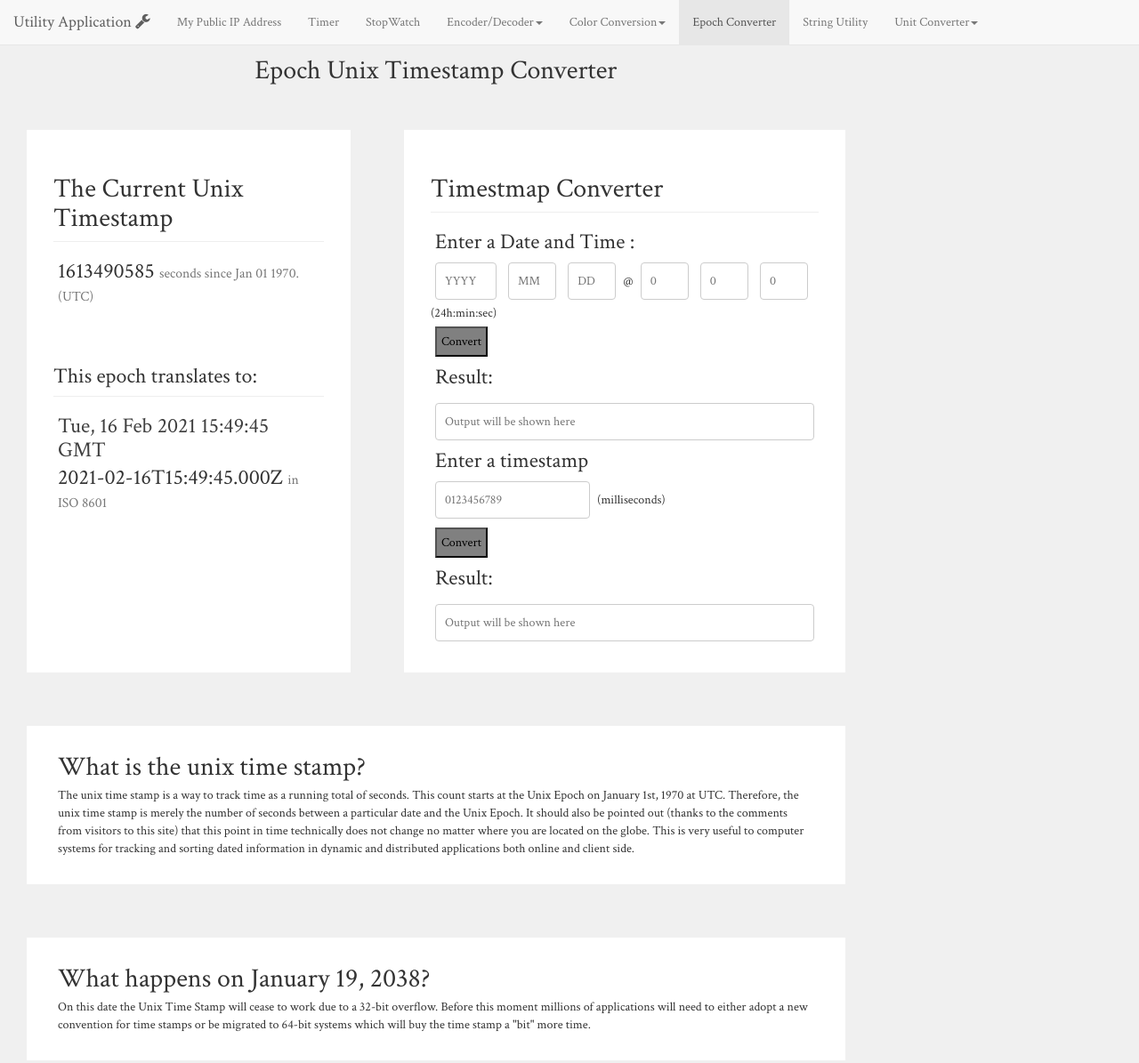
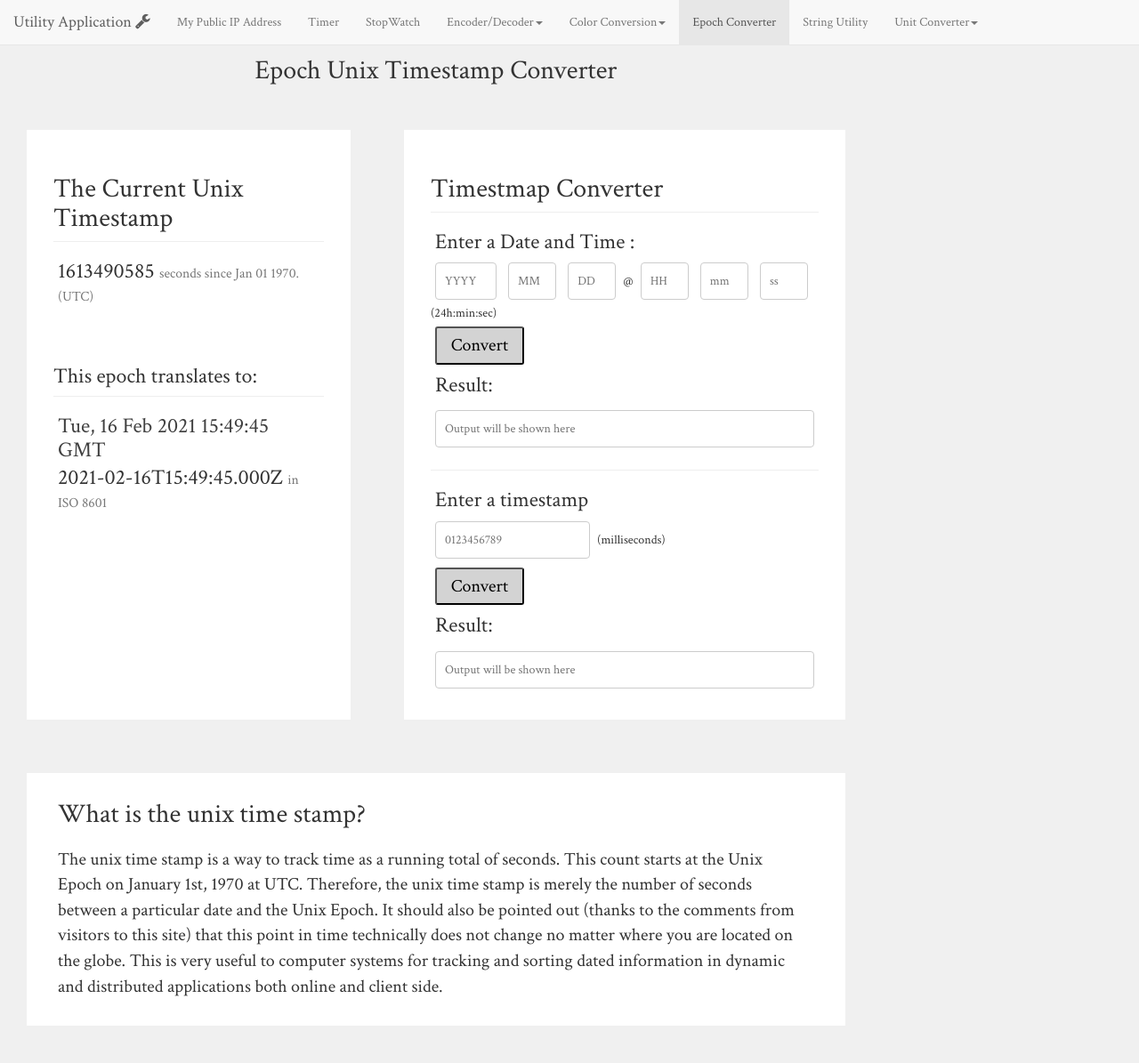
Before and after one commit to aangupta/TimeConverter, a website: page index.html in a window 1280 px wide. Shown: the top 1195 px of the page at 89% size. Drawn offline with nearby package versions, Linux system fonts and the light colour scheme.

Commit message:
Modified the styling of buttons and paragraph

```diff
--- a/index.html
+++ b/index.html
@@ -83,7 +83,7 @@
 
     <section class="wrapper">
         <section class ="wrapper-left">
-            <h2 style ="margin: 2rem;">Epoch Unix Timestamp Converter</h2>
+            <h2 style ="margin: 2rem; text-align: center;">Epoch Unix Timestamp Converter</h2>
             <div class ="wrapper-left-top">
                 <div class="box">
                     <div class="box-content" style="min-height: 300px;">
@@ -114,9 +114,9 @@
                                 <input type ="text" id ="month" placeholder="MM"maxlength="2" size="2">
                                 <input type ="text" id ="date" placeholder="DD" maxlength="2"size="2">
                                 <span>@</span>
-                                <input type ="text" id ="hour" placeholder="0" maxlength="2" size="2">
-                                <input type ="text" id ="minute" placeholder="0" maxlength="2" size="2">
-                                <input type ="text" id ="second" placeholder="0" maxlength="2" size="2">
+                                <input type ="text" id ="hour" placeholder="HH" maxlength="2" size="2">
+                                <input type ="text" id ="minute" placeholder="mm" maxlength="2" size="2">
+                                <input type ="text" id ="second" placeholder="ss" maxlength="2" size="2">
                                 <span>(24h:min:sec)</span>
                             </div>
 
@@ -131,6 +131,7 @@
                             <label for="output-text1"><h3>Result: </h3> </label>
                             <input type ="text" id="output-text1" placeholder="Output will be shown here" size="50%">
                         </div>
+                        <hr>
 
                         <h3>Enter a timestamp</h3>
                         <div class="input-section2">
--- a/style.css
+++ b/style.css
@@ -55,16 +55,17 @@ body {
 
 input[type=button],
 select {
-  width: fit-content;
+  width: 10rem;
   height: auto;
   padding: 0.5rem;
   margin: 0.5rem;
   display: inline-block;
-  border-radius: 0;
+  border-radius: 3px;
   box-sizing: border-box;
-  background: grey;
+  background: #d3d3d3;
   text-decoration: solid;
   color: black;
+  font-size: 2rem;
 }
 
 input[type=text],
@@ -94,7 +95,9 @@ h2 {
 }
 
 p {
-  margin: 0.5rem;
+  margin: 2rem;
+  font-size: 2rem;
+  margin-left: 0.5rem;
 }
 
 header {
```
